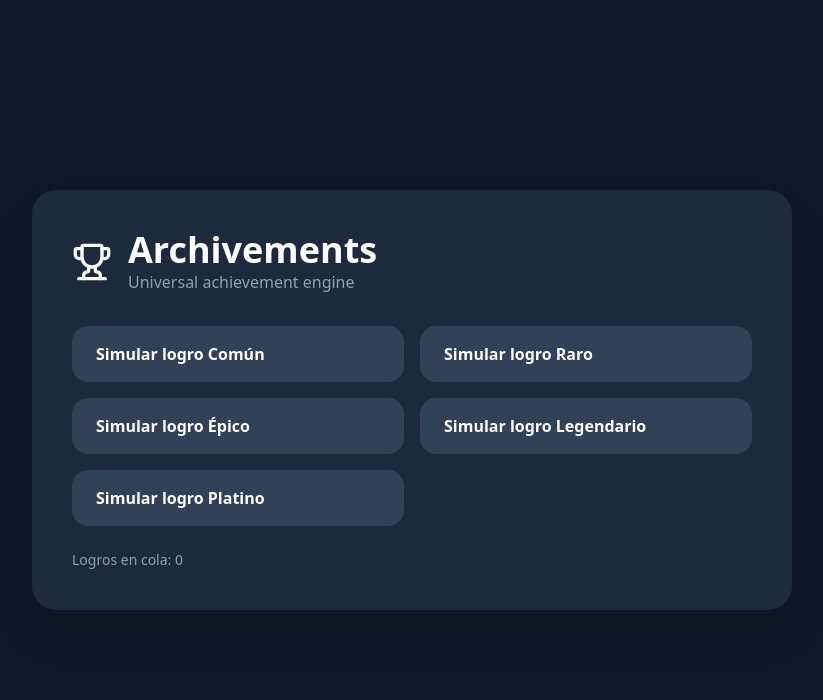
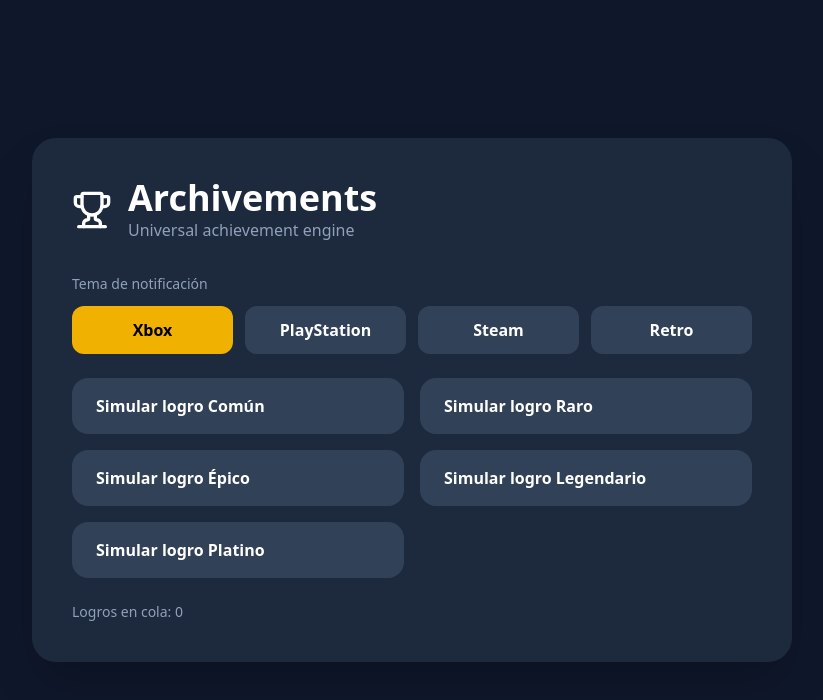
Before and after one commit to GeraldOpitz/Archievements, a React (Vite) app: page / in a window 1280 px wide. Shown: the top 700 px of the page, without its empty margins (228-1051 px from the left). Built offline with nearby package versions, Linux system fonts and the light colour scheme.

Commit message:
feat: add achievement notification themes

```diff
--- a/src/App.tsx
+++ b/src/App.tsx
@@ -3,12 +3,15 @@
 import { AchievementToast } from "./features/achievements/AchievementToast";
 import { AchievementSimulator } from "./features/achievements/AchievementSimulator";
 import type { AchievementUnlockEvent } from "./features/achievements/types";
+import type { AchievementTheme } from "./features/achievements/themes";
+import { themeLabels } from "./features/achievements/themes";
 
 export default function App() {
   const [currentAchievement, setCurrentAchievement] =
     useState<AchievementUnlockEvent | null>(null);
 
   const [queue, setQueue] = useState<AchievementUnlockEvent[]>([]);
+  const [theme, setTheme] = useState<AchievementTheme>("xbox");
 
   function enqueueAchievement(achievement: AchievementUnlockEvent) {
     setQueue((prev) => [...prev, achievement]);
@@ -36,7 +39,7 @@
 
   return (
     <main className="min-h-screen bg-slate-900 flex items-center justify-center">
-      <AchievementToast achievement={currentAchievement} />
+      <AchievementToast achievement={currentAchievement} theme={theme} />
 
       <div className="w-[760px] p-10 rounded-3xl bg-slate-800 shadow-2xl">
         <div className="flex items-center gap-4 mb-8">
@@ -53,6 +56,34 @@
           </div>
         </div>
 
+        <div className="mb-6">
+          <p className="text-sm text-slate-400 mb-3">
+            Tema de notificación
+          </p>
+
+          <div className="grid grid-cols-4 gap-3">
+            {Object.entries(themeLabels).map(([themeKey, label]) => (
+              <button
+                key={themeKey}
+                onClick={() => setTheme(themeKey as AchievementTheme)}
+                className={`
+                  px-4 py-3
+                  rounded-xl
+                  font-bold
+                  transition
+                  ${
+                    theme === themeKey
+                      ? "bg-yellow-500 text-black"
+                      : "bg-slate-700 text-white hover:bg-slate-600"
+                  }
+                `}
+              >
+                {label}
+              </button>
+            ))}
+          </div>
+        </div>
+
         <AchievementSimulator
           onSimulate={enqueueAchievement}
           queueLength={queue.length}
--- a/src/features/achievements/AchievementToast.tsx
+++ b/src/features/achievements/AchievementToast.tsx
@@ -1,67 +1,51 @@
 import { motion, AnimatePresence } from "framer-motion";
 import { Trophy, Sparkles, Gem, Crown, Star } from "lucide-react";
 import type { AchievementRarity, AchievementUnlockEvent } from "./types";
+import type { AchievementTheme } from "./themes";
+import { themeStyles } from "./themes";
 
 interface Props {
   achievement: AchievementUnlockEvent | null;
+  theme: AchievementTheme;
 }
 
 const rarityConfig: Record<
   AchievementRarity,
   {
     label: string;
-    border: string;
-    bar: string;
-    iconBg: string;
-    text: string;
     Icon: typeof Trophy;
   }
 > = {
   common: {
     label: "Común",
-    border: "border-slate-400/50",
-    bar: "bg-slate-400",
-    iconBg: "bg-slate-400",
-    text: "text-slate-300",
     Icon: Star,
   },
   rare: {
     label: "Raro",
-    border: "border-sky-400/50",
-    bar: "bg-sky-400",
-    iconBg: "bg-sky-400",
-    text: "text-sky-300",
     Icon: Sparkles,
   },
   epic: {
     label: "Épico",
-    border: "border-purple-400/50",
-    bar: "bg-purple-400",
-    iconBg: "bg-purple-400",
-    text: "text-purple-300",
     Icon: Gem,
   },
   legendary: {
     label: "Legendario",
-    border: "border-yellow-400/50",
-    bar: "bg-yellow-400",
-    iconBg: "bg-yellow-400",
-    text: "text-yellow-300",
     Icon: Crown,
   },
   platinum: {
     label: "Platino",
-    border: "border-cyan-200/70",
-    bar: "bg-cyan-200",
-    iconBg: "bg-cyan-200",
-    text: "text-cyan-100",
     Icon: Trophy,
   },
 };
 
-export function AchievementToast({ achievement }: Props) {
+export function AchievementToast({ achievement, theme }: Props) {
   const config = achievement ? rarityConfig[achievement.rarity] : null;
+  const themeConfig = themeStyles[theme];
+
   const Icon = config?.Icon ?? Trophy;
+  const accent = achievement
+    ? themeConfig.accentByRarity[achievement.rarity]
+    : "bg-yellow-400";
 
   return (
     <AnimatePresence>
@@ -75,20 +59,20 @@
             fixed top-8 right-8 z-50
             w-[420px]
             rounded-3xl
-            bg-slate-950/95
-            border ${config.border}
+            border
             shadow-2xl
             overflow-hidden
+            ${themeConfig.container}
           `}
         >
-          <div className={`h-1 ${config.bar}`} />
+          <div className={`h-1 ${accent}`} />
 
           <div className="p-5 flex gap-4 items-center">
             <div
               className={`
                 w-16 h-16
                 rounded-2xl
-                ${config.iconBg}
+                ${accent}
                 text-black
                 flex items-center justify-center
                 shadow-lg
@@ -101,7 +85,7 @@
               <div
                 className={`
                   flex items-center gap-2
-                  ${config.text}
+                  ${themeConfig.subtitle}
                   text-sm font-bold uppercase tracking-wide
                 `}
               >
@@ -109,7 +93,7 @@
                 Logro desbloqueado
               </div>
 
-              <h2 className="text-xl font-bold text-white">
+              <h2 className={`text-xl font-bold ${themeConfig.title}`}>
                 {achievement.achievementTitle}
               </h2>
 
@@ -117,7 +101,7 @@
                 {achievement.gameTitle}
               </p>
 
-              <p className={`text-sm mt-1 ${config.text}`}>
+              <p className={`text-sm mt-1 ${themeConfig.subtitle}`}>
                 Rareza: {config.label}
               </p>
             </div>
--- /dev/null
+++ b/src/features/achievements/themes.ts
@@ -0,0 +1,69 @@
+import type { AchievementRarity } from "./types";
+
+export type AchievementTheme = "xbox" | "playstation" | "steam" | "retro";
+
+export const themeLabels: Record<AchievementTheme, string> = {
+  xbox: "Xbox",
+  playstation: "PlayStation",
+  steam: "Steam",
+  retro: "Retro",
+};
+
+export const themeStyles: Record<
+  AchievementTheme,
+  {
+    container: string;
+    title: string;
+    subtitle: string;
+    accentByRarity: Record<AchievementRarity, string>;
+  }
+> = {
+  xbox: {
+    container: "bg-black/95 border-green-400/60",
+    title: "text-white",
+    subtitle: "text-green-300",
+    accentByRarity: {
+      common: "bg-green-500",
+      rare: "bg-sky-400",
+      epic: "bg-purple-400",
+      legendary: "bg-yellow-400",
+      platinum: "bg-cyan-200",
+    },
+  },
+  playstation: {
+    container: "bg-blue-950/95 border-blue-300/60",
+    title: "text-white",
+    subtitle: "text-blue-200",
+    accentByRarity: {
+      common: "bg-slate-300",
+      rare: "bg-blue-300",
+      epic: "bg-purple-300",
+      legendary: "bg-yellow-300",
+      platinum: "bg-cyan-100",
+    },
+  },
+  steam: {
+    container: "bg-slate-950/95 border-slate-500/60",
+    title: "text-slate-100",
+    subtitle: "text-sky-300",
+    accentByRarity: {
+      common: "bg-slate-400",
+      rare: "bg-sky-500",
+      epic: "bg-indigo-400",
+      legendary: "bg-orange-400",
+      platinum: "bg-teal-200",
+    },
+  },
+  retro: {
+    container: "bg-zinc-950 border-pink-400",
+    title: "text-pink-200",
+    subtitle: "text-lime-300",
+    accentByRarity: {
+      common: "bg-lime-400",
+      rare: "bg-cyan-400",
+      epic: "bg-fuchsia-400",
+      legendary: "bg-yellow-300",
+      platinum: "bg-white",
+    },
+  },
+};
```
